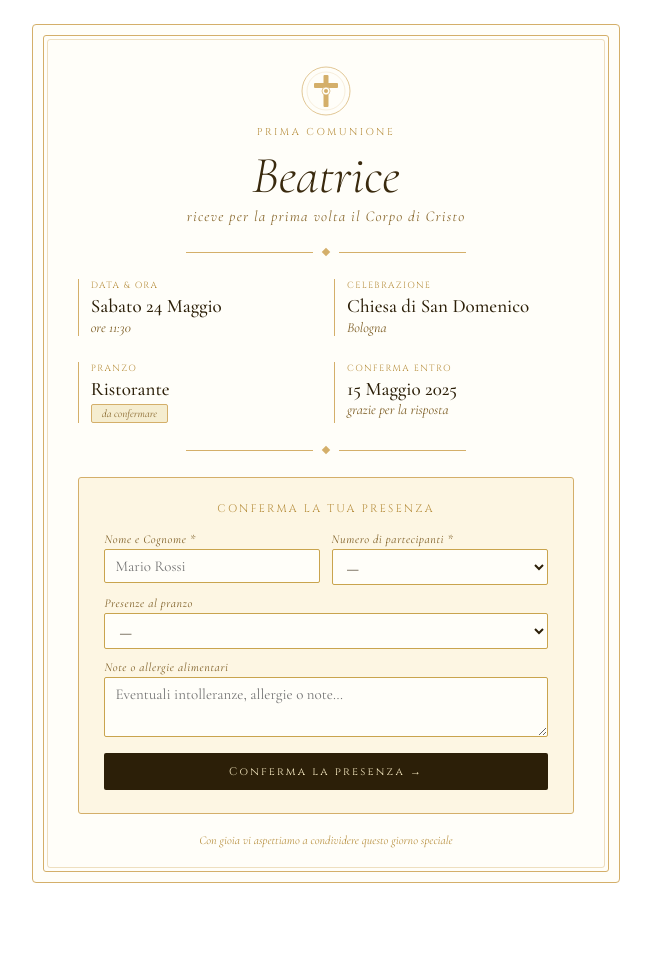
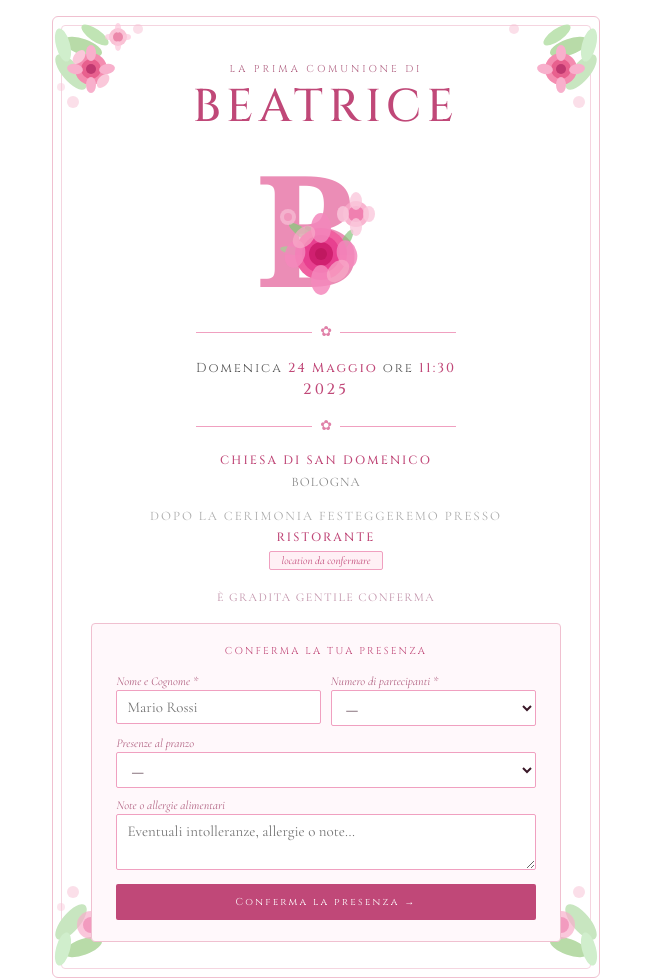
Before and after one commit to effedg/invito_comunione_beatrice-, a plain HTML site: page index.html in a window 1280 px wide. Shown: the whole page, without its empty margins (314-965 px from the left). Before the commit the page ends 915 px from the top, so only its background shows below. Drawn offline with nearby package versions, Linux system fonts and the light colour scheme.

Commit message:
Update styles and RSVP form in index.html

```diff
--- a/index.html
+++ b/index.html
@@ -1,89 +1,174 @@
 
 <style>
-  @import url('https://fonts.googleapis.com/css2?family=Cormorant+Garamond:ital,wght@0,300;0,400;0,500;1,300;1,400&family=Cinzel:wght@400;500&display=swap');
+  @import url('https://fonts.googleapis.com/css2?family=Cormorant+Garamond:ital,wght@0,300;0,400;0,600;1,300;1,400&family=Cinzel:wght@400;500&family=Great+Vibes&display=swap');
   *{box-sizing:border-box;margin:0;padding:0}
-  .inv-wrap{max-width:620px;margin:0 auto;padding:1.5rem 1rem 2rem}
-  .card{background:#fffef9;border:1px solid #d4af6a;border-radius:4px;position:relative;overflow:hidden;padding:2.5rem 2.8rem 2.2rem}
-  .card::before,.card::after{content:'';position:absolute;border:0.5px solid #d4af6a;border-radius:3px}
-  .card::before{inset:10px;pointer-events:none;z-index:0}
-  .card::after{inset:14px;pointer-events:none;z-index:0;opacity:.4}
-  .inner{position:relative;z-index:1;text-align:center}
-  .cross-wrap{margin-bottom:0.5rem}
-  .cross-wrap svg{width:52px;height:52px}
-  .label-top{font-family:'Cinzel',serif;font-size:10px;letter-spacing:.25em;color:#b89040;text-transform:uppercase;margin-bottom:.5rem}
-  .name{font-family:'Cormorant Garamond',Georgia,serif;font-size:52px;font-weight:300;font-style:italic;color:#3a2a0e;line-height:1.1;margin-bottom:.2rem}
-  .subtitle{font-family:'Cormorant Garamond',Georgia,serif;font-size:15px;font-style:italic;color:#8a6a30;letter-spacing:.08em;margin-bottom:1.5rem}
-  .divider{display:flex;align-items:center;gap:10px;margin:0 auto 1.5rem;max-width:280px}
-  .divider-line{flex:1;height:.5px;background:#d4af6a}
-  .divider-diamond{width:6px;height:6px;background:#d4af6a;transform:rotate(45deg);flex-shrink:0}
-  .detail-grid{display:grid;grid-template-columns:1fr 1fr;gap:1rem;margin-bottom:1.5rem;text-align:left}
-  .detail-cell{border-left:1.5px solid #d4af6a;padding-left:12px}
-  .detail-icon{font-size:9px;color:#b89040;margin-bottom:3px;font-family:'Cinzel',serif;letter-spacing:.15em;text-transform:uppercase}
-  .detail-main{font-family:'Cormorant Garamond',Georgia,serif;font-size:19px;font-weight:500;color:#2c1f08;line-height:1.3}
-  .detail-sub{font-family:'Cormorant Garamond',Georgia,serif;font-size:14px;color:#7a5a20;font-style:italic}
-  .placeholder-badge{display:inline-block;background:#f5edd0;border:0.5px solid #d4af6a;color:#8a6a30;font-size:11px;padding:2px 10px;border-radius:2px;font-family:'Cormorant Garamond',Georgia,serif;font-style:italic;margin-top:3px}
-  .rsvp-section{background:#fdf6e3;border:0.5px solid #d4af6a;border-radius:3px;padding:1.4rem 1.6rem;margin-top:1.5rem;text-align:left}
-  .rsvp-title{font-family:'Cinzel',serif;font-size:11px;letter-spacing:.2em;color:#b89040;text-transform:uppercase;text-align:center;margin-bottom:1rem}
-  .form-row{display:grid;grid-template-columns:1fr 1fr;gap:.7rem;margin-bottom:.7rem}
+  .wrap{max-width:580px;margin:0 auto;padding:1rem}
+  .card{background:#fff;border:1px solid #f0c0d0;border-radius:6px;position:relative;overflow:hidden;padding:2.8rem 2.4rem 2.2rem;text-align:center}
+  .card::before{content:'';position:absolute;inset:8px;border:0.5px solid #f5d5e0;border-radius:4px;pointer-events:none;z-index:0}
+  .inner{position:relative;z-index:1}
+  .corner{position:absolute;width:110px;height:110px;pointer-events:none}
+  .corner.tl{top:0;left:0}
+  .corner.tr{top:0;right:0;transform:scaleX(-1)}
+  .corner.bl{bottom:0;left:0;transform:scaleY(-1)}
+  .corner.br{bottom:0;right:0;transform:scale(-1,-1)}
+  .lbl{font-family:'Cinzel',serif;font-size:10px;letter-spacing:.3em;color:#b06080;margin-bottom:.5rem;text-transform:uppercase}
+  .big-name{font-family:'Cinzel',serif;font-size:46px;font-weight:500;color:#c04878;letter-spacing:.12em;line-height:1;margin-bottom:.6rem}
+  .monogram-wrap{margin:.3rem auto 1rem;width:160px;height:170px;position:relative}
+  .divider{display:flex;align-items:center;gap:8px;max-width:260px;margin:0 auto 1.2rem}
+  .dline{flex:1;height:.5px;background:#f0a0c0}
+  .dpetal{font-size:14px;color:#e080a8;line-height:1}
+  .date-row{font-family:'Cinzel',serif;font-size:13px;color:#555;letter-spacing:.15em;margin-bottom:.15rem}
+  .date-row span{color:#c04878;font-weight:500}
+  .date-year{font-family:'Cinzel',serif;font-size:15px;color:#c04878;font-weight:500;letter-spacing:.2em;margin-bottom:1.2rem}
+  .loc-title{font-family:'Cinzel',serif;font-size:12px;font-weight:500;color:#c04878;letter-spacing:.18em;text-transform:uppercase;margin-bottom:.2rem}
+  .loc-sub{font-family:'Cormorant Garamond',Georgia,serif;font-size:13px;color:#888;letter-spacing:.08em;text-transform:uppercase;line-height:1.6}
+  .after-label{font-family:'Cormorant Garamond',Georgia,serif;font-size:13px;color:#aaa;letter-spacing:.15em;text-transform:uppercase;margin:1rem 0 .3rem}
+  .placeholder-badge{display:inline-block;background:#fff0f5;border:0.5px solid #f0a0c0;color:#c04878;font-size:11px;padding:2px 12px;border-radius:2px;font-family:'Cormorant Garamond',Georgia,serif;font-style:italic;margin-top:3px}
+  .rsvp-note{font-family:'Cormorant Garamond',Georgia,serif;font-size:12px;color:#c090a8;letter-spacing:.12em;text-transform:uppercase;margin:1.2rem 0 0}
+  .rsvp-section{background:#fff8fb;border:0.5px solid #f0c0d0;border-radius:4px;padding:1.3rem 1.5rem;margin-top:1.2rem;text-align:left}
+  .rsvp-title{font-family:'Cinzel',serif;font-size:10px;letter-spacing:.22em;color:#c04878;text-transform:uppercase;text-align:center;margin-bottom:1rem}
+  .form-row{display:grid;grid-template-columns:1fr 1fr;gap:.6rem;margin-bottom:.6rem}
   .form-row.full{grid-template-columns:1fr}
-  label{font-family:'Cormorant Garamond',Georgia,serif;font-size:12px;color:#7a5a20;letter-spacing:.05em;display:block;margin-bottom:3px;font-style:italic}
-  input,select,textarea{width:100%;background:#fffef9;border:0.5px solid #c9a44e;border-radius:2px;padding:7px 10px;font-family:'Cormorant Garamond',Georgia,serif;font-size:15px;color:#2c1f08;outline:none;transition:border .2s}
-  input:focus,select:focus,textarea:focus{border-color:#8a6a30}
+  label{font-family:'Cormorant Garamond',Georgia,serif;font-size:12px;color:#b06080;font-style:italic;display:block;margin-bottom:2px}
+  input,select,textarea{width:100%;background:#fff;border:0.5px solid #f0a0c0;border-radius:2px;padding:7px 10px;font-family:'Cormorant Garamond',Georgia,serif;font-size:15px;color:#3a1828;outline:none;transition:border .2s}
+  input:focus,select:focus,textarea:focus{border-color:#c04878}
   select{cursor:pointer}
-  textarea{resize:vertical;min-height:60px}
-  .btn-confirm{display:block;width:100%;margin-top:1rem;background:#2c1f08;color:#f5e8c0;border:none;border-radius:2px;padding:11px;font-family:'Cinzel',serif;font-size:11px;letter-spacing:.2em;cursor:pointer;transition:background .2s}
-  .btn-confirm:hover{background:#b89040}
-  .footer-note{font-family:'Cormorant Garamond',Georgia,serif;font-size:12px;color:#b89040;text-align:center;margin-top:1.2rem;font-style:italic}
-  .success-box{display:none;text-align:center;padding:1.2rem;background:#f0f8ec;border:0.5px solid #639922;border-radius:3px;margin-top:.7rem}
-  .success-box p{font-family:'Cormorant Garamond',Georgia,serif;font-size:15px;color:#3B6D11}
-  @media(max-width:480px){
-    .card{padding:2rem 1.4rem 1.8rem}
-    .detail-grid{grid-template-columns:1fr}
+  textarea{resize:vertical;min-height:56px}
+  .btn-confirm{display:block;width:100%;margin-top:.9rem;background:#c04878;color:#fff;border:none;border-radius:2px;padding:11px;font-family:'Cinzel',serif;font-size:10px;letter-spacing:.22em;cursor:pointer;transition:background .2s}
+  .btn-confirm:hover{background:#a03060}
+  .success-box{display:none;text-align:center;padding:1rem;background:#fff0f5;border:0.5px solid #f0a0c0;border-radius:3px;margin-top:.7rem}
+  .success-box p{font-family:'Cormorant Garamond',Georgia,serif;font-size:15px;color:#c04878;font-style:italic}
+  @media(max-width:460px){
+    .card{padding:2.2rem 1.2rem 1.8rem}
+    .big-name{font-size:34px}
+    .corner{width:80px;height:80px}
     .form-row{grid-template-columns:1fr}
-    .name{font-size:40px}
   }
 </style>
 
-<div class="inv-wrap">
+<div class="wrap">
 <div class="card">
+
+  <!-- Corner flowers TL -->
+  <svg class="corner tl" viewBox="0 0 110 110" fill="none" xmlns="http://www.w3.org/2000/svg">
+    <ellipse cx="18" cy="55" rx="9" ry="22" fill="#c8e6c0" transform="rotate(-40 18 55)"/>
+    <ellipse cx="30" cy="30" rx="8" ry="20" fill="#b8dba8" transform="rotate(-70 30 30)"/>
+    <ellipse cx="10" cy="28" rx="7" ry="17" fill="#d0eecc" transform="rotate(-15 10 28)"/>
+    <ellipse cx="42" cy="18" rx="6" ry="16" fill="#c0e4b4" transform="rotate(-55 42 18)"/>
+    <circle cx="38" cy="52" r="16" fill="#f48cb0"/>
+    <circle cx="38" cy="52" r="10" fill="#e8608e"/>
+    <circle cx="38" cy="52" r="5" fill="#c03870"/>
+    <ellipse cx="22" cy="52" rx="8" ry="5" fill="#f8b0cc" transform="rotate(10 22 52)"/>
+    <ellipse cx="54" cy="52" rx="8" ry="5" fill="#f8b0cc" transform="rotate(-10 54 52)"/>
+    <ellipse cx="38" cy="36" rx="5" ry="8" fill="#f8b0cc"/>
+    <ellipse cx="38" cy="68" rx="5" ry="8" fill="#f8b0cc"/>
+    <ellipse cx="26" cy="40" rx="5" ry="8" fill="#fac8da" transform="rotate(40 26 40)"/>
+    <ellipse cx="50" cy="64" rx="5" ry="8" fill="#fac8da" transform="rotate(40 50 64)"/>
+    <circle cx="65" cy="20" r="9" fill="#f8a8c4" opacity=".7"/>
+    <circle cx="65" cy="20" r="5" fill="#e87aa0" opacity=".8"/>
+    <ellipse cx="56" cy="20" rx="4" ry="3" fill="#fcc8dc" opacity=".7"/>
+    <ellipse cx="74" cy="20" rx="4" ry="3" fill="#fcc8dc" opacity=".7"/>
+    <ellipse cx="65" cy="11" rx="3" ry="5" fill="#fcc8dc" opacity=".7"/>
+    <ellipse cx="65" cy="29" rx="3" ry="5" fill="#fcc8dc" opacity=".7"/>
+    <circle cx="85" cy="12" r="5" fill="#f8c0d4" opacity=".5"/>
+    <circle cx="20" cy="85" r="6" fill="#f8c0d4" opacity=".5"/>
+    <circle cx="8" cy="70" r="4" fill="#f8c0d4" opacity=".4"/>
+  </svg>
+
+  <!-- Corner flowers TR (mirrored via CSS) -->
+  <svg class="corner tr" viewBox="0 0 110 110" fill="none" xmlns="http://www.w3.org/2000/svg">
+    <ellipse cx="18" cy="55" rx="9" ry="22" fill="#c8e6c0" transform="rotate(-40 18 55)"/>
+    <ellipse cx="30" cy="30" rx="8" ry="20" fill="#b8dba8" transform="rotate(-70 30 30)"/>
+    <ellipse cx="10" cy="28" rx="7" ry="17" fill="#d0eecc" transform="rotate(-15 10 28)"/>
+    <ellipse cx="42" cy="18" rx="6" ry="16" fill="#c0e4b4" transform="rotate(-55 42 18)"/>
+    <circle cx="38" cy="52" r="16" fill="#f48cb0"/>
+    <circle cx="38" cy="52" r="10" fill="#e8608e"/>
+    <circle cx="38" cy="52" r="5" fill="#c03870"/>
+    <ellipse cx="22" cy="52" rx="8" ry="5" fill="#f8b0cc" transform="rotate(10 22 52)"/>
+    <ellipse cx="54" cy="52" rx="8" ry="5" fill="#f8b0cc" transform="rotate(-10 54 52)"/>
+    <ellipse cx="38" cy="36" rx="5" ry="8" fill="#f8b0cc"/>
+    <ellipse cx="38" cy="68" rx="5" ry="8" fill="#f8b0cc"/>
+    <ellipse cx="65" cy="20" r="9" fill="#f8a8c4" opacity=".7"/>
+    <circle cx="85" cy="12" r="5" fill="#f8c0d4" opacity=".5"/>
+    <circle cx="20" cy="85" r="6" fill="#f8c0d4" opacity=".5"/>
+  </svg>
+
+  <!-- Corner BL -->
+  <svg class="corner bl" viewBox="0 0 110 110" fill="none" xmlns="http://www.w3.org/2000/svg">
+    <ellipse cx="18" cy="55" rx="9" ry="22" fill="#c8e6c0" transform="rotate(-40 18 55)"/>
+    <ellipse cx="30" cy="30" rx="8" ry="20" fill="#b8dba8" transform="rotate(-70 30 30)"/>
+    <ellipse cx="10" cy="28" rx="7" ry="17" fill="#d0eecc" transform="rotate(-15 10 28)"/>
+    <circle cx="38" cy="52" r="14" fill="#f8b0cc" opacity=".7"/>
+    <circle cx="38" cy="52" r="8" fill="#f090b8" opacity=".8"/>
+    <circle cx="20" cy="85" r="6" fill="#f8c0d4" opacity=".5"/>
+    <circle cx="8" cy="70" r="4" fill="#f8c0d4" opacity=".4"/>
+  </svg>
+
+  <!-- Corner BR -->
+  <svg class="corner br" viewBox="0 0 110 110" fill="none" xmlns="http://www.w3.org/2000/svg">
+    <ellipse cx="18" cy="55" rx="9" ry="22" fill="#c8e6c0" transform="rotate(-40 18 55)"/>
+    <ellipse cx="30" cy="30" rx="8" ry="20" fill="#b8dba8" transform="rotate(-70 30 30)"/>
+    <ellipse cx="10" cy="28" rx="7" ry="17" fill="#d0eecc" transform="rotate(-15 10 28)"/>
+    <circle cx="38" cy="52" r="14" fill="#f8b0cc" opacity=".7"/>
+    <circle cx="38" cy="52" r="8" fill="#f090b8" opacity=".8"/>
+    <circle cx="20" cy="85" r="6" fill="#f8c0d4" opacity=".5"/>
+  </svg>
+
   <div class="inner">
-      <div class="cross-wrap">
-        <svg viewBox="0 0 52 52" fill="none" xmlns="http://www.w3.org/2000/svg">
-          <circle cx="26" cy="26" r="24" stroke="#d4af6a" stroke-width="0.7"/>
-          <circle cx="26" cy="26" r="19" stroke="#d4af6a" stroke-width="0.4" opacity="0.5"/>
-          <rect x="23.5" y="10" width="5" height="32" rx="1" fill="#d4af6a"/>
-          <rect x="14" y="18" width="24" height="5" rx="1" fill="#d4af6a"/>
-          <circle cx="26" cy="26" r="4" fill="#fffef9" stroke="#d4af6a" stroke-width="0.7"/>
-          <circle cx="26" cy="26" r="2" fill="#d4af6a"/>
+    <p class="lbl">La prima comunione di</p>
+    <h1 class="big-name">BEATRICE</h1>
+
+    <!-- Decorative B with flowers -->
+    <div class="monogram-wrap">
+      <svg viewBox="0 0 160 170" fill="none" xmlns="http://www.w3.org/2000/svg" style="width:160px;height:170px">
+        <!-- Big B letter -->
+        <text x="10" y="148" font-family="Georgia,serif" font-size="155" font-weight="700" fill="#e87aaa" opacity=".85">B</text>
+        <!-- Leaves -->
+        <ellipse cx="72" cy="108" rx="7" ry="24" fill="#7ab870" transform="rotate(-30 72 108)" opacity=".9"/>
+        <ellipse cx="58" cy="95" rx="5" ry="18" fill="#8dc880" transform="rotate(-55 58 95)" opacity=".8"/>
+        <ellipse cx="90" cy="118" rx="5" ry="16" fill="#90cc84" transform="rotate(10 90 118)" opacity=".8"/>
+        <ellipse cx="48" cy="112" rx="4" ry="14" fill="#a0d494" transform="rotate(-80 48 112)" opacity=".7"/>
+        <ellipse cx="100" cy="102" rx="4" ry="13" fill="#88c47c" transform="rotate(30 100 102)" opacity=".7"/>
+        <!-- Main peony -->
+        <circle cx="75" cy="115" r="26" fill="#f060a0"/>
+        <circle cx="75" cy="115" r="19" fill="#e84090"/>
+        <circle cx="75" cy="115" r="12" fill="#d02070"/>
+        <ellipse cx="75" cy="89" rx="10" ry="15" fill="#f488bc" opacity=".85"/>
+        <ellipse cx="75" cy="141" rx="10" ry="15" fill="#f488bc" opacity=".85"/>
+        <ellipse cx="49" cy="115" rx="10" ry="14" fill="#f488bc" opacity=".85" transform="rotate(15 49 115)"/>
+        <ellipse cx="101" cy="115" rx="10" ry="14" fill="#f488bc" opacity=".85" transform="rotate(-15 101 115)"/>
+        <ellipse cx="58" cy="98" rx="9" ry="13" fill="#f8aac8" opacity=".7" transform="rotate(45 58 98)"/>
+        <ellipse cx="92" cy="132" rx="9" ry="13" fill="#f8aac8" opacity=".7" transform="rotate(45 92 132)"/>
+        <circle cx="75" cy="115" r="6" fill="#c01860"/>
+        <!-- Small bud top right -->
+        <circle cx="110" cy="75" r="13" fill="#f8a8c8" opacity=".85"/>
+        <circle cx="110" cy="75" r="8" fill="#f080b0"/>
+        <ellipse cx="110" cy="62" rx="6" ry="9" fill="#fac8dc" opacity=".8"/>
+        <ellipse cx="110" cy="88" rx="6" ry="9" fill="#fac8dc" opacity=".8"/>
+        <ellipse cx="97" cy="75" rx="6" ry="8" fill="#fac8dc" opacity=".8"/>
+        <ellipse cx="123" cy="75" rx="6" ry="8" fill="#fac8dc" opacity=".8"/>
+        <!-- tiny blossom -->
+        <circle cx="42" cy="78" r="8" fill="#f8c0d8" opacity=".7"/>
+        <circle cx="42" cy="78" r="4" fill="#f090b8" opacity=".8"/>
       </svg>
     </div>
-      <p class="label-top">Prima Comunione</p>
-      <h1 class="name">Beatrice</h1>
-      <p class="subtitle">riceve per la prima volta il Corpo di Cristo</p>
-      <div class="divider"><div class="divider-line"></div><div class="divider-diamond"></div><div class="divider-line"></div></div>
-      <div class="detail-grid">
-        <div class="detail-cell">
-          <p class="detail-icon">Data &amp; Ora</p>
-          <p class="detail-main">Sabato 24 Maggio</p>
-          <p class="detail-sub">ore 11:30</p>
-        </div>
-        <div class="detail-cell">
-          <p class="detail-icon">Celebrazione</p>
-          <p class="detail-main">Chiesa di San Domenico</p>
-          <p class="detail-sub">Bologna</p>
-        </div>
-        <div class="detail-cell" style="margin-top:.6rem">
-          <p class="detail-icon">Pranzo</p>
-          <p class="detail-main">Ristorante</p>
-          <span class="placeholder-badge">da confermare</span>
-        </div>
-        <div class="detail-cell" style="margin-top:.6rem">
-          <p class="detail-icon">Conferma entro</p>
-          <p class="detail-main">15 Maggio 2025</p>
-          <p class="detail-sub">grazie per la risposta</p>
-        </div>
-      </div>
-      <div class="divider"><div class="divider-line"></div><div class="divider-diamond"></div><div class="divider-line"></div></div>
+
+    <div class="divider"><div class="dline"></div><div class="dpetal">✿</div><div class="dline"></div></div>
+
+    <p class="date-row">Domenica <span>24 Maggio</span> ore <span>11:30</span></p>
+    <p class="date-year">2025</p>
+
+    <div class="divider"><div class="dline"></div><div class="dpetal">✿</div><div class="dline"></div></div>
+
+    <p class="loc-title">Chiesa di San Domenico</p>
+    <p class="loc-sub">Bologna</p>
+
+    <p class="after-label">Dopo la cerimonia festeggeremo presso</p>
+    <p class="loc-title">Ristorante</p>
+    <span class="placeholder-badge">location da confermare</span>
+
+    <p class="rsvp-note">È gradita gentile conferma</p>
+
     <div class="rsvp-section">
       <p class="rsvp-title">Conferma la tua presenza</p>
       <div class="form-row">
@@ -117,13 +202,13 @@
           <textarea id="note" placeholder="Eventuali intolleranze, allergie o note…"></textarea>
         </div>
       </div>
-        <div id="err-msg" style="color:#A32D2D;font-family:'Cormorant Garamond',Georgia,serif;font-size:13px;margin-top:.4rem;display:none">Compila nome e numero di partecipanti.</div>
+      <div id="err-msg" style="color:#c04878;font-family:'Cormorant Garamond',Georgia,serif;font-size:13px;margin-top:.3rem;display:none">Compila nome e numero di partecipanti.</div>
       <button class="btn-confirm" onclick="sendRSVP()">Conferma la presenza →</button>
       <div class="success-box" id="success">
-          <p>Grazie mille! La tua conferma è stata inviata. Ci vediamo il 24 maggio ✨</p>
+        <p>Grazie mille! Ci vediamo il 24 maggio 🌸</p>
       </div>
     </div>
-      <p class="footer-note">Con gioia vi aspettiamo a condividere questo giorno speciale</p>
+
   </div>
 </div>
 </div>
@@ -148,7 +233,7 @@ function sendRSVP(){
     'Presenza al pranzo: '+pranzo+'\n'+
     'Note / allergie: '+note+'\n\n'+
     '────────────────────\n'+
-    'Inviato tramite invito digitale — Prima Comunione di Beatrice, 24 Maggio'
+    'Inviato tramite invito digitale — Prima Comunione di Beatrice, 24 Maggio 2025'
   );
   window.location.href='mailto:'+to+'?cc='+cc+'&subject='+subject+'&body='+body;
   document.getElementById('success').style.display='block';
```
Lines whose indentation alone changed are shown as unchanged.
